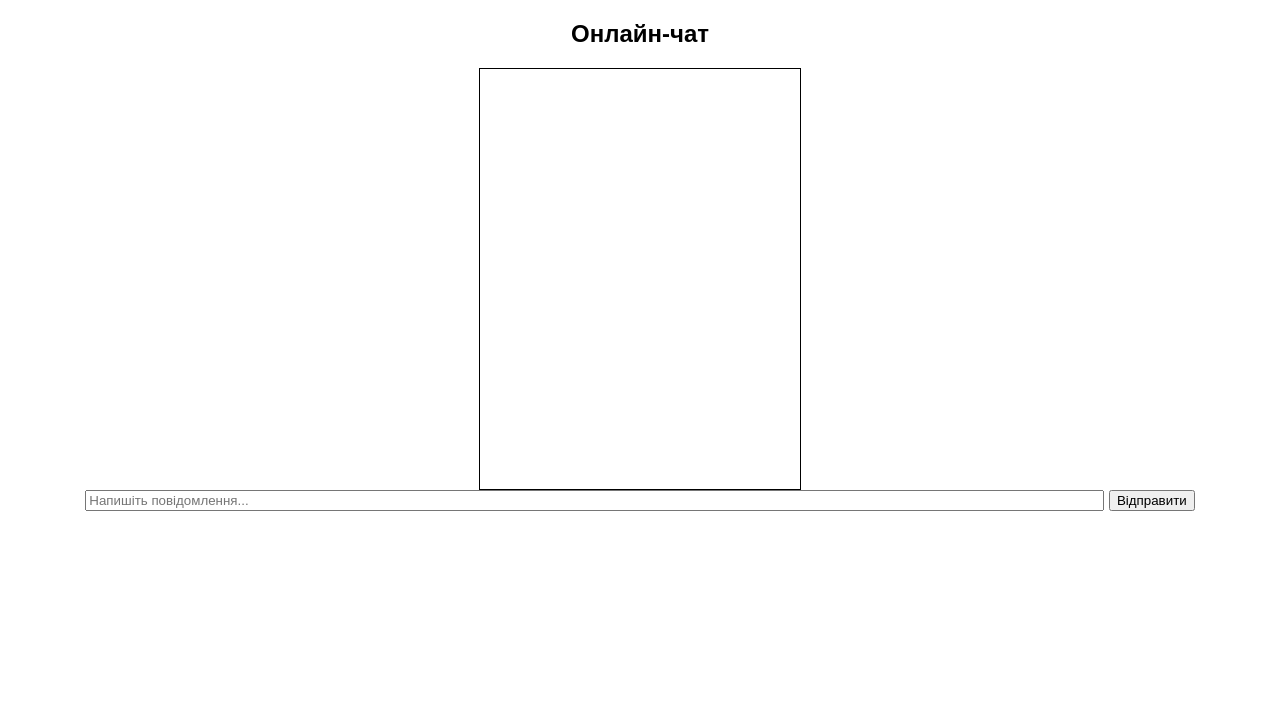
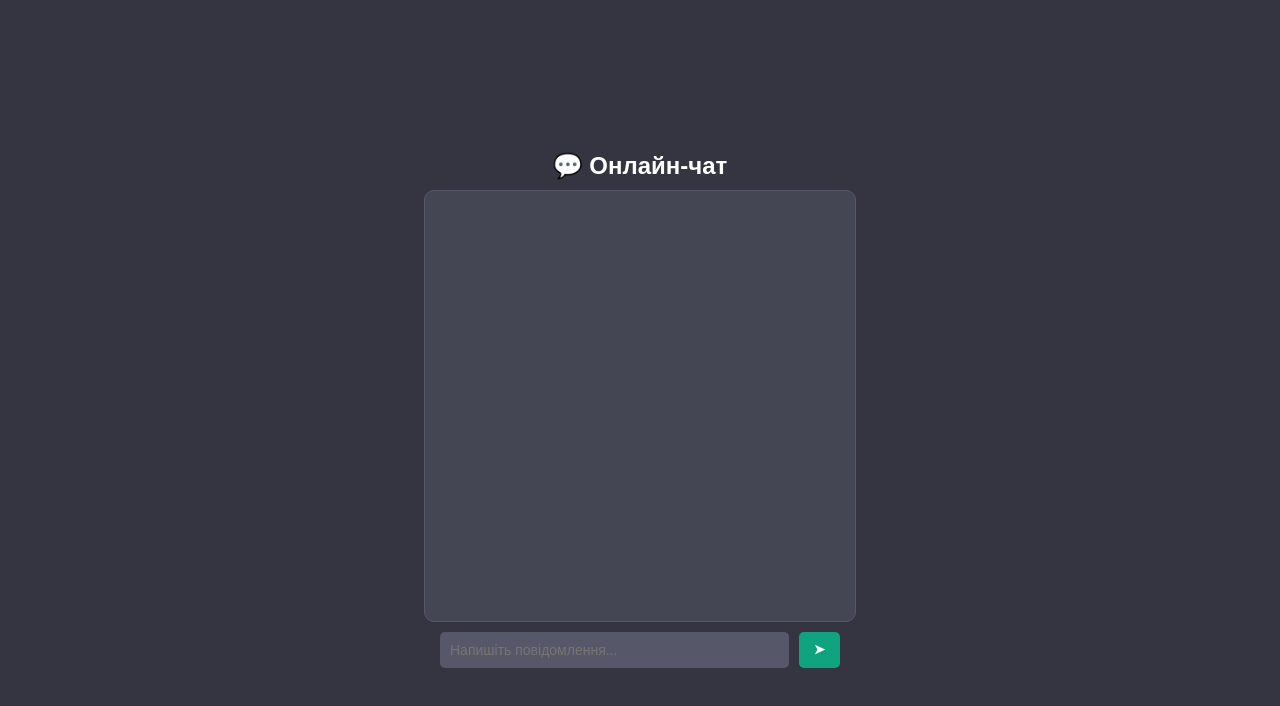
Before and after one commit to Axpex2/readder, a website: page public/index.html in a window 1280 px wide. Drawn offline with Linux system fonts and the light colour scheme.

Commit message:
Update index.html

```diff
--- a/public/index.html
+++ b/public/index.html
@@ -5,43 +5,134 @@
     <meta name="viewport" content="width=device-width, initial-scale=1.0">
     <title>Чат на WebSocket</title>
     <style>
-        body { font-family: Arial, sans-serif; text-align: center; }
-        #chat { width: 300px; height: 400px; overflow-y: auto; border: 1px solid #000; padding: 10px; margin: 0 auto; }
-        #message { width: 80%; }
+        /* Загальні стилі */
+        body {
+            font-family: Arial, sans-serif;
+            background-color: #343541; /* Темний фон */
+            color: #ffffff;
+            display: flex;
+            flex-direction: column;
+            align-items: center;
+            justify-content: center;
+            height: 100vh;
+            margin: 0;
+        }
+
+        h2 {
+            margin-bottom: 10px;
+            font-size: 24px;
+        }
+
+        /* Чат */
+        #chat {
+            width: 90%;
+            max-width: 400px;
+            height: 400px;
+            overflow-y: auto;
+            background: #444654; /* Темний блок */
+            border-radius: 10px;
+            padding: 15px;
+            display: flex;
+            flex-direction: column;
+            gap: 5px;
+            border: 1px solid #565869;
+        }
+
+        /* Повідомлення */
+        .message {
+            max-width: 75%;
+            padding: 8px 12px;
+            border-radius: 10px;
+            word-wrap: break-word;
+            font-size: 14px;
+            line-height: 1.4;
+        }
+
+        .message.user {
+            align-self: flex-end;
+            background: #10a37f; /* Колір повідомлення користувача */
+            color: white;
+            border-bottom-right-radius: 2px;
+        }
+
+        .message.bot {
+            align-self: flex-start;
+            background: #4e4f58; /* Колір відповіді бота */
+            color: white;
+            border-bottom-left-radius: 2px;
+        }
+
+        /* Введення повідомлення */
+        .input-container {
+            display: flex;
+            gap: 10px;
+            margin-top: 10px;
+            width: 90%;
+            max-width: 400px;
+        }
+
+        input {
+            flex: 1;
+            padding: 10px;
+            border: none;
+            border-radius: 5px;
+            font-size: 14px;
+            background: #565869;
+            color: white;
+            outline: none;
+        }
+
+        button {
+            padding: 10px 15px;
+            background: #10a37f;
+            border: none;
+            border-radius: 5px;
+            cursor: pointer;
+            font-weight: bold;
+            color: white;
+        }
+
+        button:hover {
+            background: #0d8a6b;
+        }
     </style>
 </head>
 <body>
 
-    <h2>Онлайн-чат</h2>
+    <h2>💬 Онлайн-чат</h2>
     <div id="chat"></div>
-    <input type="text" id="message" placeholder="Напишіть повідомлення..." />
-    <button onclick="sendMessage()">Відправити</button>
+
+    <div class="input-container">
+        <input type="text" id="message" placeholder="Напишіть повідомлення..." />
+        <button onclick="sendMessage()">➤</button>
+    </div>
 
     <script>
         const socket = new WebSocket('wss://readder-kwcz.onrender.com');
 
         socket.onmessage = async function(event) {
-            const chat = document.getElementById('chat');
-
-            // Перевіряємо, чи повідомлення у форматі Blob
             if (event.data instanceof Blob) {
-                event.data.text().then(text => addMessage(text));
+                event.data.text().then(text => addMessage(text, 'bot'));
             } else {
-                addMessage(event.data);
+                addMessage(event.data, 'bot');
             }
         };
 
         function sendMessage() {
             const input = document.getElementById('message');
             if (input.value.trim()) {
+                addMessage(input.value, 'user');
                 socket.send(input.value);
                 input.value = '';
             }
         }
 
-        function addMessage(text) {
+        function addMessage(text, sender) {
             const chat = document.getElementById('chat');
-            chat.innerHTML += `<p>${text}</p>`;
+            const messageDiv = document.createElement('div');
+            messageDiv.classList.add('message', sender);
+            messageDiv.textContent = text;
+            chat.appendChild(messageDiv);
             chat.scrollTop = chat.scrollHeight;
         }
     </script>
```
